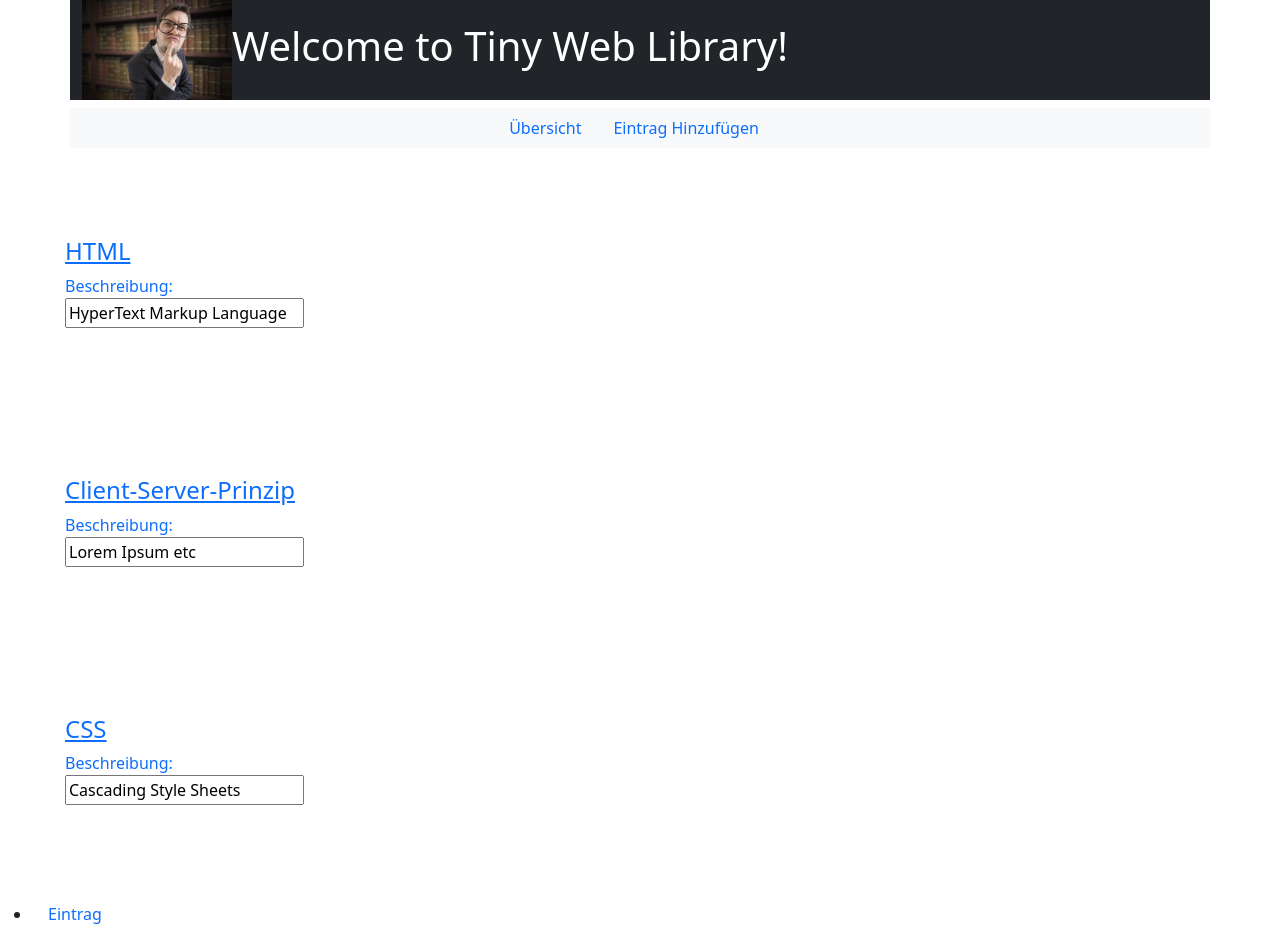
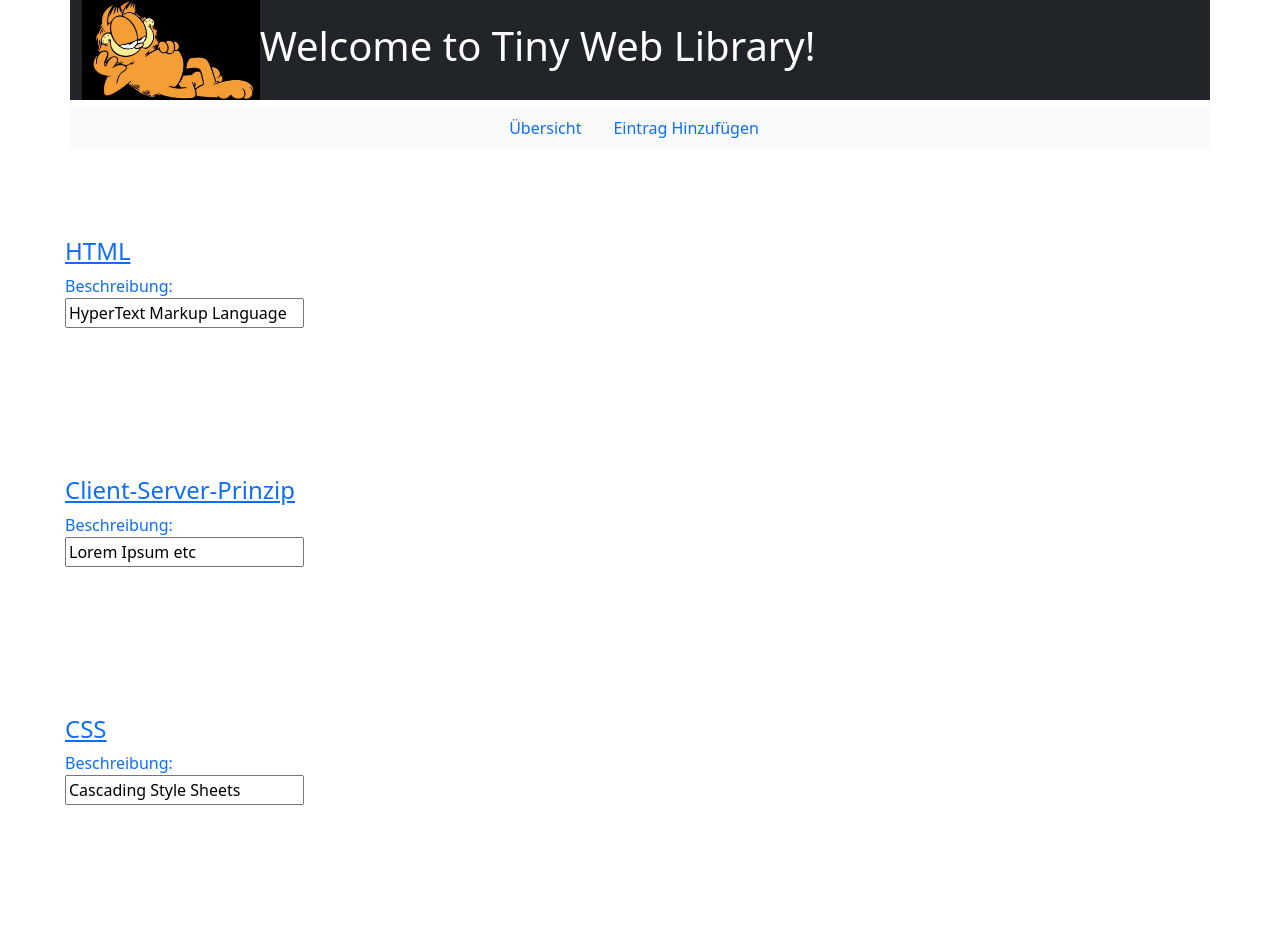
Before and after one commit to mariusraht1-MScWinf/WEBT_SL3, an Angular app: page /dashboard in a window 1280 px wide. Before the commit this address led to /. After the commit the page ends 894 px from the top, so only its background shows below. Built offline with nearby package versions, Linux system fonts and the light colour scheme.

Commit message:
fixed routing and show form

```diff
--- a/src/app/app-routing.module.ts
+++ b/src/app/app-routing.module.ts
@@ -1,9 +1,12 @@
+import { DashboardComponent } from './dashboard/dashboard.component';
 import { NgModule } from '@angular/core';
 import { RouterModule, Routes } from '@angular/router';
 import { TerminologyAddComponent } from './terminology-add/terminology-add.component';
 
 const routes: Routes = [
-{ path: 'terminology-add', component: TerminologyAddComponent }
+{ path:"", redirectTo:"/dashboard", pathMatch: "full" },
+{path: "terminology-add", component: TerminologyAddComponent},
+{path:"dashboard", component:DashboardComponent}
 ];
 
 @NgModule({
--- a/src/app/app.component.html
+++ b/src/app/app.component.html
@@ -1,8 +1,2 @@
 <app-header></app-header>
-<app-dashboard></app-dashboard>
 <router-outlet></router-outlet>
-<ul>
-<li class="nav-item">
-<a routerLink='/terminology-add' routerLinkActive="active" class="nav-link" >Eintrag</a>
-</li>
-</ul>
--- a/src/app/header/header.component.html
+++ b/src/app/header/header.component.html
@@ -1,13 +1,13 @@
 <h1 class="container bg-dark text-white">
-  <img src="assets/img/funny.jpg" height="100px" /><span
+  <img src="assets/img/OIP.jpg" height="100px" /><span
     >Welcome to {{ title }}!</span
   >
 </h1>
 <nav class="container nav justify-content-center bg-light">
   <li class="nav-item">
-    <a class="nav-link" href="#">Übersicht</a>
+    <a class="nav-link" routerLink="/dashboard" routerLinkActive="active">Übersicht</a>
   </li>
   <li class="nav-item">
-    <a class="nav-link" href="#">Eintrag Hinzufügen</a>
+    <a class="nav-link" routerLink="/terminology-add" routerLinkActive="active">Eintrag Hinzufügen</a>
   </li>
 </nav>
--- a/src/app/terminology/terminology.component.ts
+++ b/src/app/terminology/terminology.component.ts
@@ -1,5 +1,6 @@
 import { Component, Input, OnInit } from '@angular/core';
 import { Terminology } from '../shared/terminology';
+import { ActivatedRoute } from '@angular/router';
 
 @Component({
   selector: 'a.app-terminology',
```
Also changed, not shown: src/assets/img/OIP.jpg (added), src/assets/img/OIP.png (added).
